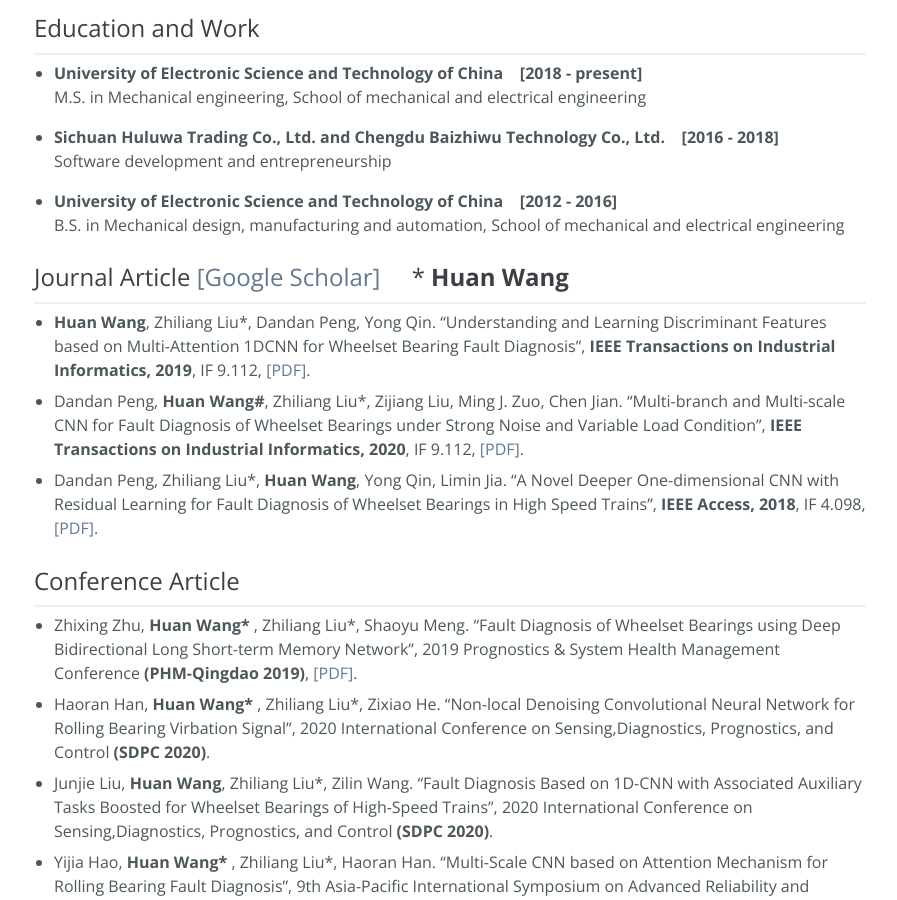
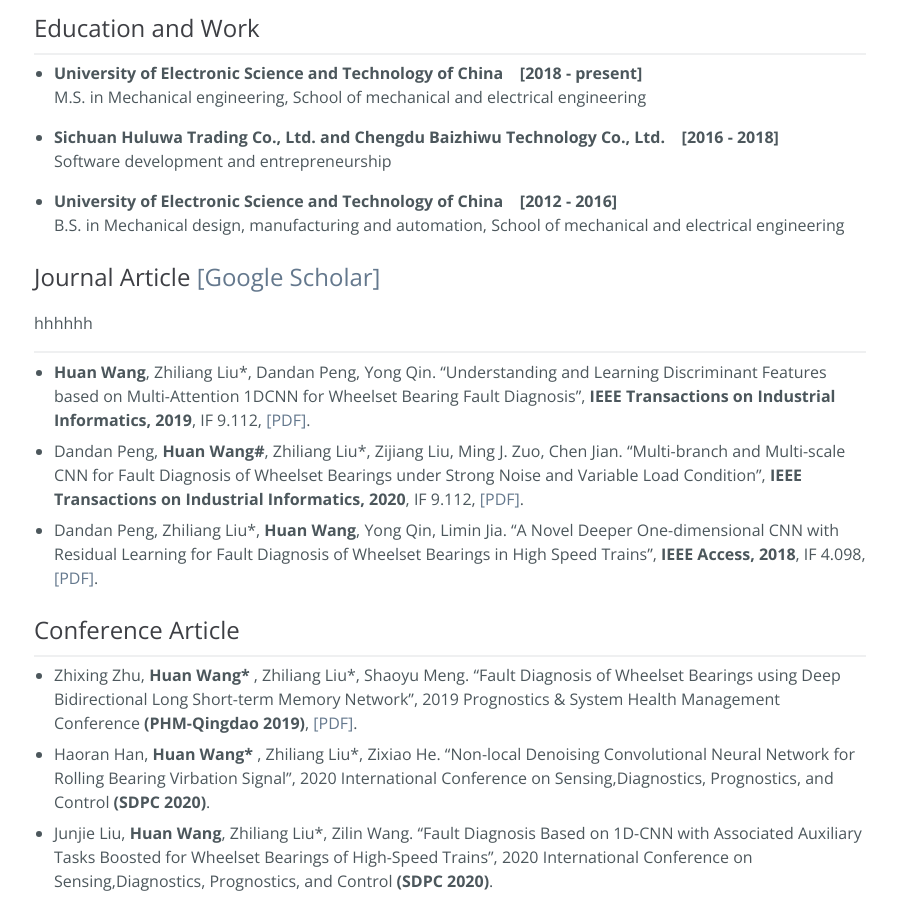
Before and after one commit to WH-HuanWang/WH-HuanWang.github.io, a Jekyll site: the page built from index.md, in a window 1280 px wide and 900 px high, scrolled down 717 px. Shown: the whole window, without its empty margins (190-1087 px from the left). Built offline with Jekyll 4.4.1, drawn with Linux system fonts in a browser that asks for light colours.

Commit message:
Update index.md

```diff
--- a/index.md
+++ b/index.md
@@ -39,7 +39,8 @@ Software development and entrepreneurship
 B.S. in Mechanical design, manufacturing and automation, School of mechanical and electrical engineering
 
 
-## Journal Article [[Google Scholar]](https://scholar.google.com.hk/citations?user=Um0g-XMAAAAJ&hl=zh-CN&authuser=1) &nbsp;&nbsp;&nbsp; * <b>Huan Wang</b>
+## Journal Article [[Google Scholar]](https://scholar.google.com.hk/citations?user=Um0g-XMAAAAJ&hl=zh-CN&authuser=1)
+hhhhhh
 * * *
 * <b>Huan Wang</b>, Zhiliang Liu*, Dandan Peng, Yong Qin. "Understanding and Learning Discriminant Features based on Multi-Attention 1DCNN for Wheelset Bearing Fault Diagnosis", <b>IEEE Transactions on Industrial Informatics, 2019</b>, IF 9.112, [[PDF]](https://ieeexplore.ieee.org/stamp/stamp.jsp?tp=&arnumber=8911240).
 * Dandan Peng, <b>Huan Wang#</b>, Zhiliang Liu*, Zijiang Liu, Ming J. Zuo, Chen Jian. "Multi-branch and Multi-scale CNN for Fault Diagnosis of Wheelset Bearings under Strong Noise and Variable Load Condition", <b>IEEE Transactions on Industrial Informatics, 2020</b>, IF 9.112, [[PDF]](https://ieeexplore.ieee.org/stamp/stamp.jsp?tp=&arnumber=8962243).
```
